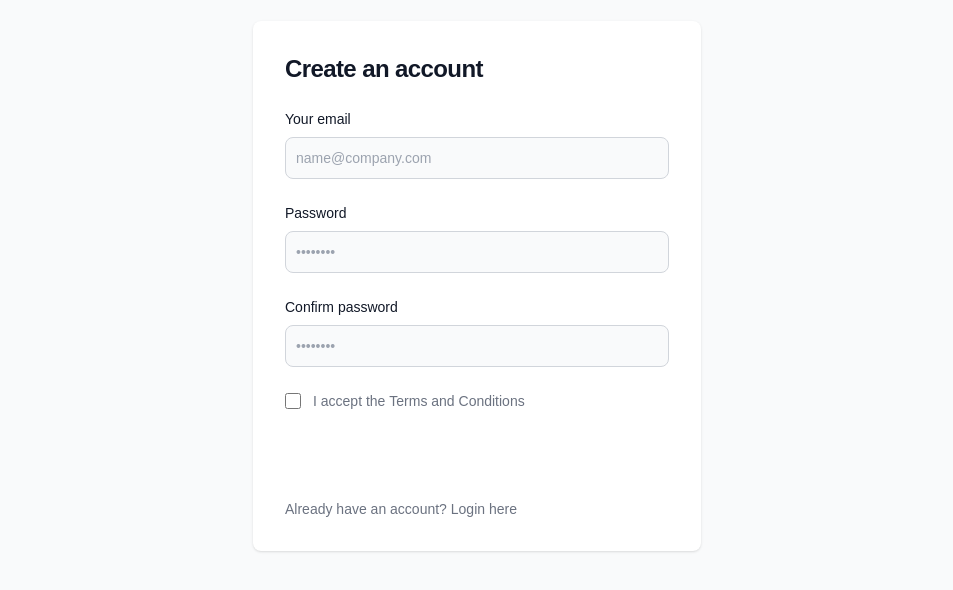
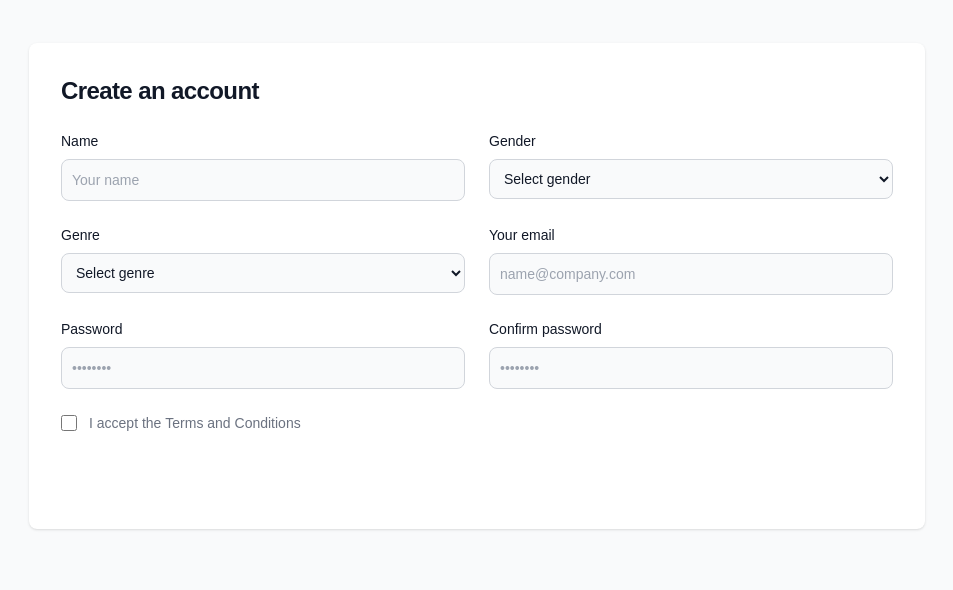
Before and after one commit to himanshulodha2002/ReadIsNet, a Next.js app: page /Pages/Register in a window 1280 px wide. Shown: the part 114-704 px from the top of the page, without its empty margins (163-1116 px from the left). Built offline with nearby package versions, Linux system fonts and the light colour scheme.

Commit message:
Added new fields in register user

```diff
--- a/app/Pages/Register/page.js
+++ b/app/Pages/Register/page.js
@@ -2,11 +2,15 @@
 import React from "react";
 import Link from "next/link";
 import { useRouter } from "next/navigation";
-const RegistartionForm = () => {
+
+const RegistrationForm = () => {
   const router = useRouter();
   const handleRegister = async (e) => {
     e.preventDefault();
 
+    const name = e.target.name.value;
+    const gender = e.target.gender.value;
+    const genre = e.target.genre.value;
     const email = e.target.email.value;
     const password = e.target.password.value;
 
@@ -16,7 +20,7 @@ const RegistartionForm = () => {
         headers: {
           "Content-Type": "application/json",
         },
-        body: JSON.stringify({ email, password }),
+        body: JSON.stringify({ name, gender, genre, email, password }),
       });
 
       const data = await response.json();
@@ -35,12 +39,71 @@ const RegistartionForm = () => {
   return (
     <section className="bg-gray-50 dark:bg-gray-900">
       <div className="flex flex-col items-center justify-center px-6 py-8 mx-auto md:h-screen lg:py-0">
-        <div className="w-full bg-white rounded-lg shadow dark:border md:mt-0 sm:max-w-md xl:p-0 dark:bg-gray-800 dark:border-gray-700">
+        <div className="w-full max-w-4xl bg-white rounded-lg shadow dark:border md:mt-0 xl:p-0 dark:bg-gray-800 dark:border-gray-700">
           <div className="p-6 space-y-4 md:space-y-6 sm:p-8">
             <h1 className="text-xl font-bold leading-tight tracking-tight text-gray-900 md:text-2xl dark:text-white">
               Create an account
             </h1>
-            <form className="space-y-4 md:space-y-6" onSubmit={handleRegister}>
+            <form className="grid grid-cols-2 gap-6" onSubmit={handleRegister}>
+              <div>
+                <label
+                  htmlFor="name"
+                  className="block mb-2 text-sm font-medium text-gray-900 dark:text-white"
+                >
+                  Name
+                </label>
+                <input
+                  type="text"
+                  name="name"
+                  id="name"
+                  className="bg-gray-50 border border-gray-300 text-gray-900 text-sm rounded-lg focus:ring-primary-600 focus:border-primary-600 block w-full p-2.5 dark:bg-gray-700 dark:border-gray-600 dark:placeholder-gray-400 dark:text-white dark:focus:ring-blue-500 dark:focus:border-blue-500"
+                  placeholder="Your name"
+                  required
+                />
+              </div>
+              <div>
+                <label
+                  htmlFor="gender"
+                  className="block mb-2 text-sm font-medium text-gray-900 dark:text-white"
+                >
+                  Gender
+                </label>
+                <select
+                  name="gender"
+                  id="gender"
+                  className="bg-gray-50 border border-gray-300 text-gray-900 text-sm rounded-lg focus:ring-primary-600 focus:border-primary-600 block w-full p-2.5 dark:bg-gray-700 dark:border-gray-600 dark:placeholder-gray-400 dark:text-white dark:focus:ring-blue-500 dark:focus:border-blue-500"
+                  required
+                >
+                  <option value="">Select gender</option>
+                  <option value="male">Male</option>
+                  <option value="female">Female</option>
+                  <option value="other">Other</option>
+                </select>
+              </div>
+              <div>
+                <label
+                  htmlFor="genre"
+                  className="block mb-2 text-sm font-medium text-gray-900 dark:text-white"
+                >
+                  Genre
+                </label>
+                <select
+                  name="genre"
+                  id="genre"
+                  className="bg-gray-50 border border-gray-300 text-gray-900 text-sm rounded-lg focus:ring-primary-600 focus:border-primary-600 block w-full p-2.5 dark:bg-gray-700 dark:border-gray-600 dark:placeholder-gray-400 dark:text-white dark:focus:ring-blue-500 dark:focus:border-blue-500"
+                  required
+                >
+                  <option value="">Select genre</option>
+                  <option value="All">All</option>
+                  <option value="Biography">Biography</option>
+                  <option value="Computer">Computer</option>
+                  <option value="Fiction">Fiction</option>
+                  <option value="Science">Science</option>
+                  <option value="Finance">Finance</option>
+                  <option value="Life">Life</option>
+                  <option value="Self">Self</option>
+                </select>
+              </div>
               <div>
                 <label
                   htmlFor="email"
@@ -54,8 +117,8 @@ const RegistartionForm = () => {
                   id="email"
                   className="bg-gray-50 border border-gray-300 text-gray-900 text-sm rounded-lg focus:ring-primary-600 focus:border-primary-600 block w-full p-2.5 dark:bg-gray-700 dark:border-gray-600 dark:placeholder-gray-400 dark:text-white dark:focus:ring-blue-500 dark:focus:border-blue-500"
                   placeholder="name@company.com"
-                  required=""
-                ></input>
+                  required
+                />
               </div>
               <div>
                 <label
@@ -70,8 +133,8 @@ const RegistartionForm = () => {
                   id="password"
                   placeholder="••••••••"
                   className="bg-gray-50 border border-gray-300 text-gray-900 text-sm rounded-lg focus:ring-primary-600 focus:border-primary-600 block w-full p-2.5 dark:bg-gray-700 dark:border-gray-600 dark:placeholder-gray-400 dark:text-white dark:focus:ring-blue-500 dark:focus:border-blue-500"
-                  required=""
-                ></input>
+                  required
+                />
               </div>
               <div>
                 <label
@@ -81,14 +144,15 @@ const RegistartionForm = () => {
                   Confirm password
                 </label>
                 <input
-                  type="confirm-password"
+                  type="password"
                   name="confirm-password"
                   id="confirm-password"
                   placeholder="••••••••"
                   className="bg-gray-50 border border-gray-300 text-gray-900 text-sm rounded-lg focus:ring-primary-600 focus:border-primary-600 block w-full p-2.5 dark:bg-gray-700 dark:border-gray-600 dark:placeholder-gray-400 dark:text-white dark:focus:ring-blue-500 dark:focus:border-blue-500"
-                  required=""
-                ></input>
+                  required
+                />
               </div>
+              <div className="col-span-2">
                 <div className="flex items-start">
                   <div className="flex items-center h-5">
                     <input
@@ -96,8 +160,8 @@ const RegistartionForm = () => {
                       aria-describedby="terms"
                       type="checkbox"
                       className="w-4 h-4 border border-gray-300 rounded bg-gray-50 focus:ring-3 focus:ring-primary-300 dark:bg-gray-700 dark:border-gray-600 dark:focus:ring-primary-600 dark:ring-offset-gray-800"
-                    required=""
-                  ></input>
+                      required
+                    />
                   </div>
                   <div className="ml-3 text-sm">
                     <label
@@ -114,21 +178,15 @@ const RegistartionForm = () => {
                     </label>
                   </div>
                 </div>
+              </div>
+              <div className="col-span-2">
                 <button
                   type="submit"
                   className="w-full text-white bg-primary-600 hover:bg-primary-700 focus:ring-4 focus:outline-none focus:ring-primary-300 font-medium rounded-lg text-sm px-5 py-2.5 text-center dark:bg-primary-600 dark:hover:bg-primary-700 dark:focus:ring-primary-800"
                 >
                   Create an account
                 </button>
-              <p className="text-sm font-light text-gray-500 dark:text-gray-400">
-                Already have an account?{" "}
-                <Link
-                  href="./Login"
-                  className="font-medium text-primary-600 hover:underline dark:text-primary-500"
-                >
-                  Login here
-                </Link>
-              </p>
+              </div>
             </form>
           </div>
         </div>
@@ -136,4 +194,5 @@ const RegistartionForm = () => {
     </section>
   );
 };
-export default RegistartionForm;
+
+export default RegistrationForm;
--- a/pages/api/register.js
+++ b/pages/api/register.js
@@ -3,10 +3,10 @@ import { connectToDatabase } from "@/app/lib/mongodb";
 
 export default async function handler(req, res) {
   if (req.method === "POST") {
-    const { email, password } = req.body;
+    const { email, password, name, genre, gender } = req.body;
 
-    if (!email || !password) {
-      return res.status(400).json({ error: "Email and password are required" });
+    if (!email || !password || !name || !genre || !gender) {
+      return res.status(400).json({ error: "All fields are required" });
     }
 
     try {
@@ -23,6 +23,9 @@ export default async function handler(req, res) {
 
       // Insert the new user
       await db.collection("users").insertOne({
+        name,
+        genre,
+        gender,
         email,
         password: hashedPassword,
       });
```
Lines whose indentation alone changed are shown as unchanged.
